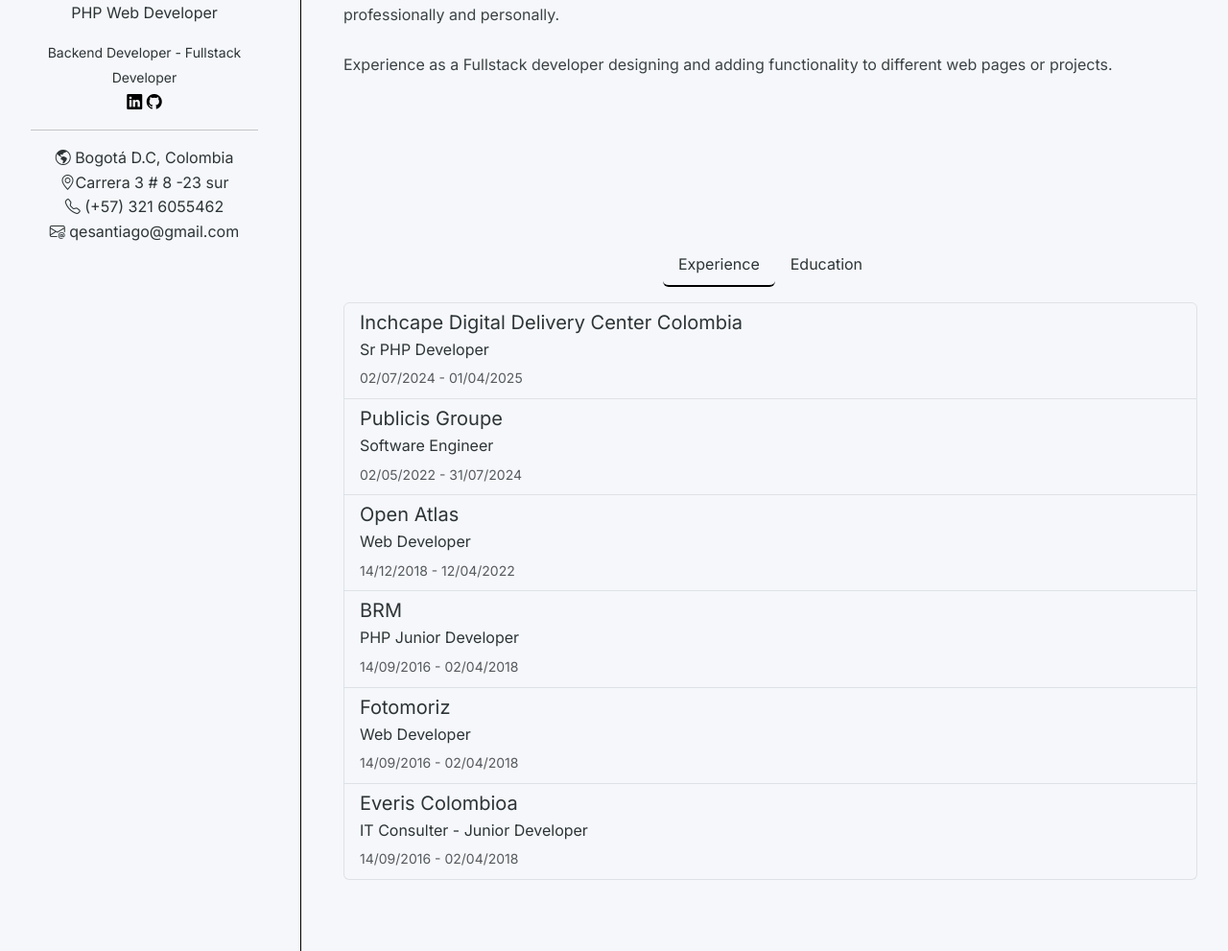
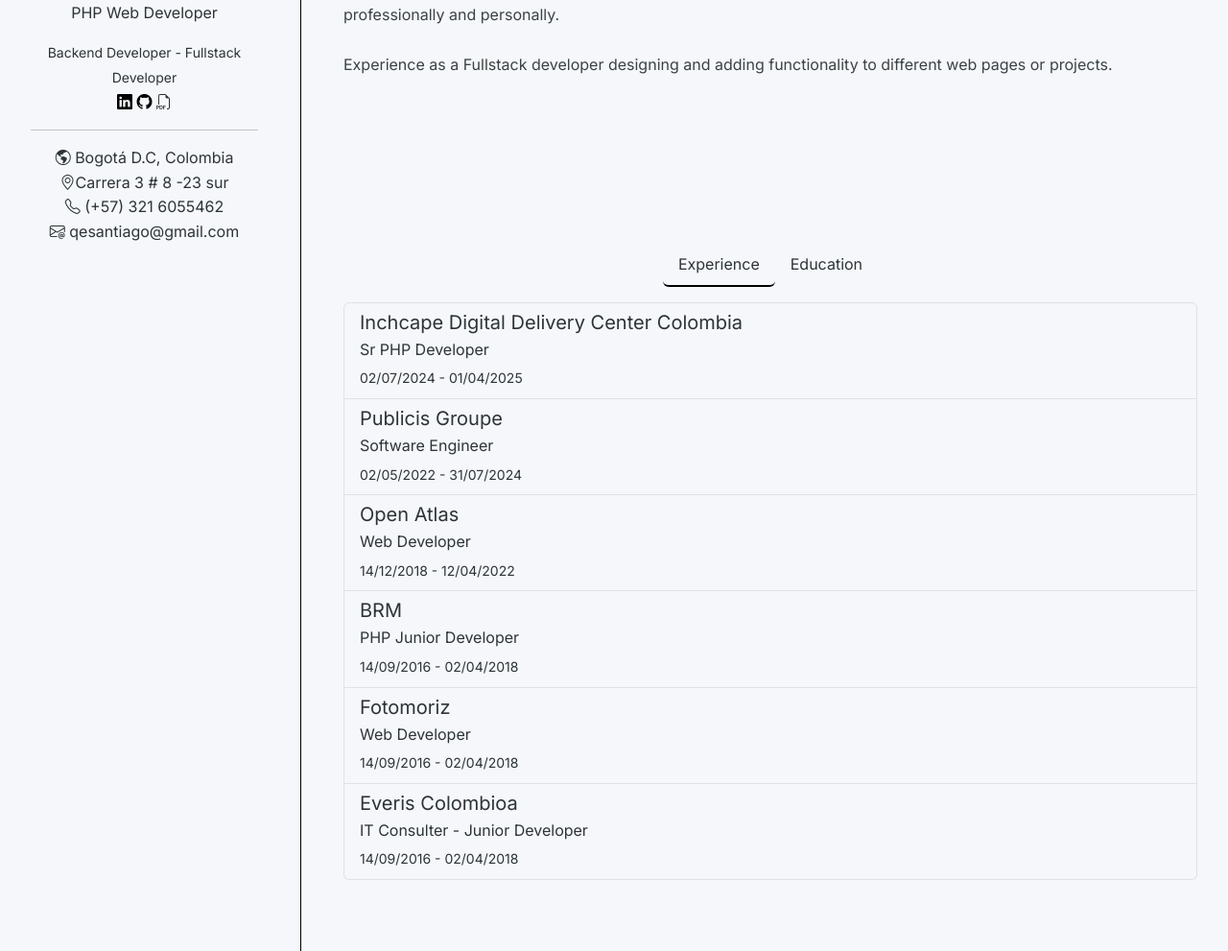
Before and after one commit to nasquevedo/NasQuevedo.github.io, a PHP site: page / in a window 1280 px wide. Shown: the part 236-1227 px from the top of the page at 96% size. Run offline with PHP 8.4, Linux system fonts and the light colour scheme.

Commit message:
Added a new icon to show the cv on pdf and added a new variable in the localStorage to save the theme prefered by the user

```diff
--- a/components/experience/experience.css
+++ b/components/experience/experience.css
@@ -15,5 +15,5 @@
 }
 
 .text-body-secondary {
-
+    color: var(--color-text) !important;
 }
--- a/index.html
+++ b/index.html
@@ -99,6 +99,7 @@
                                 <a href="https://github.com/NasQuevedo" target="_blank">
                                     <i class="bi bi-github"></i>
                                 </a>
+                                <i class="bi bi-filetype-pdf" onClick="openCv()"></i>
                             </div>
                         </div>
                     </div>
--- a/scripts/index.js
+++ b/scripts/index.js
@@ -3,6 +3,10 @@ if (localStorage.getItem('lang') === undefined || localStorage.getItem('lang') =
     localStorage.setItem('lang', lang);
 } else {
     lang = localStorage.getItem('lang');
+}
+
+if (localStorage.getItem('theme') === 'dark') {
+    document.body.classList.add('dark-mode');
 }
 
 const activeLink = (id) => {
@@ -39,4 +43,12 @@ changeLang(localStorage.getItem('lang'));
 const toggle = document.getElementById('darkToggle');
     toggle.addEventListener('click', () => {
     document.body.classList.toggle('dark-mode');
+    const isDark = document.body.classList.contains('dark-mode');
+    localStorage.setItem('theme', isDark ? 'dark' : 'light');
 });
+
+const openCv = () =>
+{
+    var win = window.open(`./cv/${lang}/santiago-quevedo.pdf`, '_blank')
+    win.focus()
+}
--- a/styles/index.css
+++ b/styles/index.css
@@ -78,6 +78,10 @@ button:hover, .btn:hover {
     color: white;
 }
 
+.bi-filetype-pdf {
+    cursor: pointer !important;
+}
+
 .btn {
     border: 1px solid white !important;
     color: white;
```
Also changed, not shown: 2 other files.
